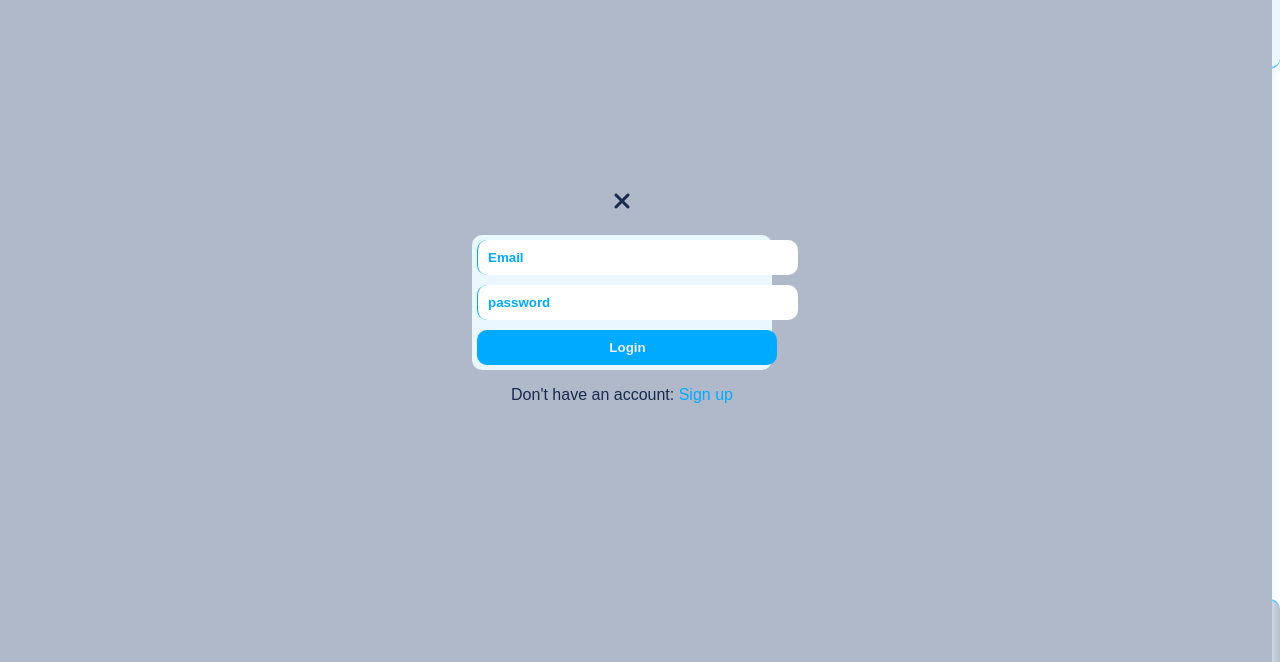
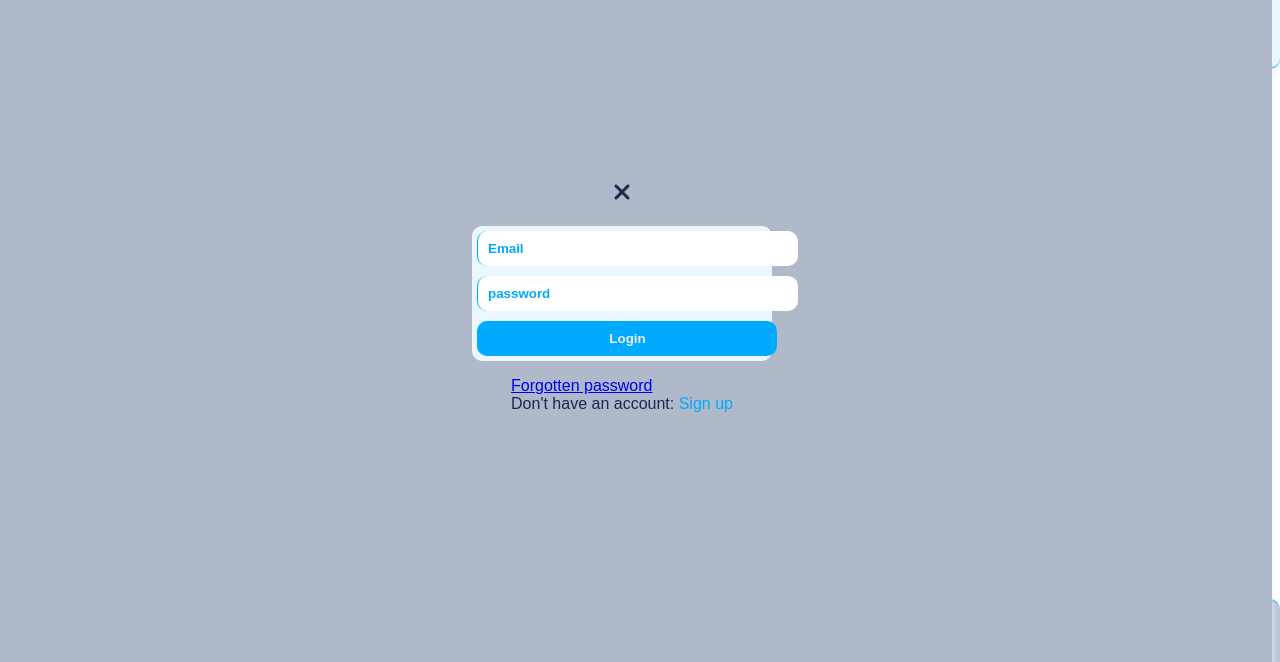
Before and after one commit to thedevetemedevsgitorgsite/DevTemple-Website, a plain HTML site: page signup.html in a window 1280 px wide. Both pictures are taken after a click on the element "login". Shown: the part 138-800 px from the top of the page. Drawn offline with Linux system fonts and the light colour scheme; a script that the page names is missing.

Commit message:
Update signup.html

```diff
--- a/signup.html
+++ b/signup.html
@@ -64,6 +64,8 @@ window.location.href = "/";
     <button type="submit">Login</button>
   </form>
   <p>
+      <a href="/user/logkey.html">Forgotten password</a>
+      <br/>
     Don't have an account: <span class="login" onclick="document.querySelector('#haveAcct').style.display='none';">Sign up</span>
   </p>
 </section>
```
